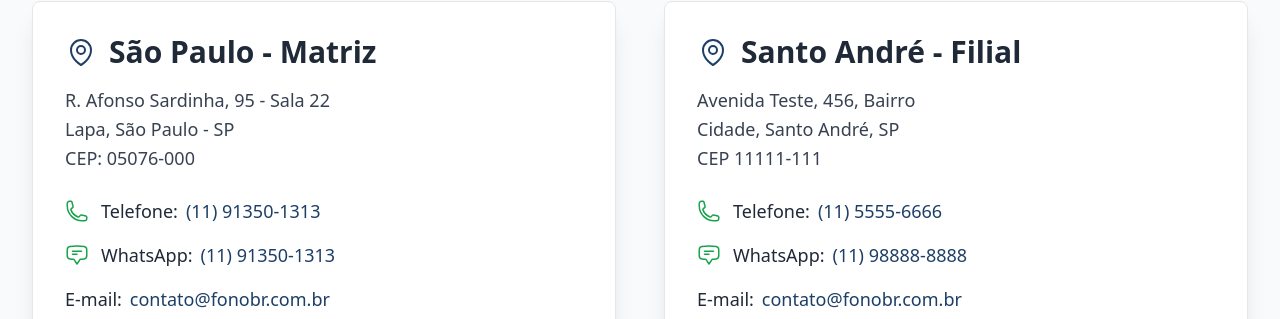
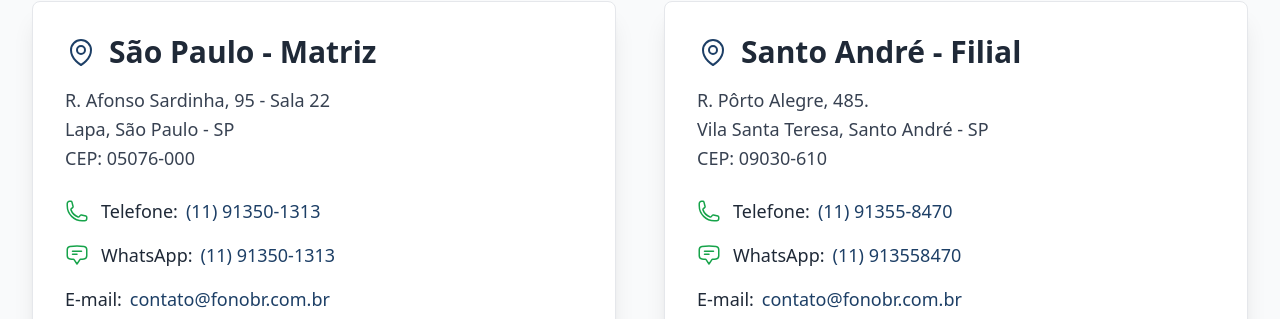
Before and after one commit to dhymas1st/fonobr, a Next.js app: page /contato in a window 1280 px wide. Shown: the part 314-633 px from the top of the page. Built offline with nearby package versions, Linux system fonts and the light colour scheme.

Commit message:
feat: Endereço na página de contato Santo André

```diff
--- a/src/app/(main)/contato/page.tsx
+++ b/src/app/(main)/contato/page.tsx
@@ -124,8 +124,9 @@ const ContactPage: React.FC = () => {
             {/* Mapa Google Maps (placeholder) */}
             <div className="mt-8 h-64 bg-gray-200 rounded-lg overflow-hidden shadow-inner flex items-center justify-center text-gray-500">
               {/* Substitua por um iframe real do Google Maps */}
+
               <iframe
-                src="https://www.google.com/maps/search/?api=1&query=FonoBR+S%C3%A3o+Paulo+R.+Afonso+Sardinha,+95+-+Sala+22,+Lapa,+S%C3%A3o+Paulo+-+SP"
+                src="https://www.google.com/maps/embed?pb=!1m18!1m12!1m3!1d3658.28249935653!2d-46.704791199999995!3d-23.5223397!2m3!1f0!2f0!3f0!3m2!1i1024!2i768!4f13.1!3m3!1m2!1s0x94cef941a8d4590b%3A0x5cd7ac2a2249a299!2sFono%20BR%20-%20Aparelhos%20Auditivos%20-%20Lapa!5e0!3m2!1spt-BR!2sbr!4v1768310595697!5m2!1spt-BR!2sbr"
                 width="100%"
                 height="100%"
                 style={{ border: 0 }}
@@ -149,11 +150,11 @@ const ContactPage: React.FC = () => {
               Santo André - Filial
             </h2>
             <address className="not-italic text-gray-700 text-lg leading-relaxed mb-6">
-              Avenida Teste, 456, Bairro
+              R. Pôrto Alegre, 485.
               <br />
-              Cidade, Santo André, SP
+              Vila Santa Teresa, Santo André - SP
               <br />
-              CEP 11111-111
+              CEP: 09030-610
             </address>
             <div className="space-y-4">
               <p className="flex items-center text-gray-800 text-lg">
@@ -163,11 +164,11 @@ const ContactPage: React.FC = () => {
                 />
                 Telefone:{" "}
                 <a
-                  href="tel:+551155556666"
+                  href="tel:+5511913558470"
                   className="ml-2 text-[#1d3f66] hover:underline transition duration-200"
                   aria-label="Ligar para telefone da FonoBR Filial Santo André"
                 >
-                  (11) 5555-6666
+                  (11) 91355-8470
                 </a>
               </p>
               <p className="flex items-center text-gray-800 text-lg">
@@ -177,13 +178,13 @@ const ContactPage: React.FC = () => {
                 />
                 WhatsApp:{" "}
                 <a
-                  href="https://wa.me/5511988888888?text=Olá,%20gostaria%20de%20contato%20com%20a%20Filial%20de%20Santo%20André."
+                  href="https://wa.me/5511913558470?text=Olá,%20gostaria%20de%20contato%20com%20a%20Filial%20de%20Santo%20André."
                   target="_blank"
                   rel="noopener noreferrer"
                   className="ml-2 text-[#1d3f66] hover:underline transition duration-200"
                   aria-label="Enviar mensagem para FonoBR Filial de Santo André via WhatsApp"
                 >
-                  (11) 98888-8888
+                  (11) 913558470
                 </a>
               </p>
               <p className="flex items-center text-gray-800 text-lg">
@@ -200,7 +201,7 @@ const ContactPage: React.FC = () => {
             {/* Mapa Google Maps (placeholder) */}
             <div className="mt-8 h-64 bg-gray-200 rounded-lg overflow-hidden shadow-inner flex items-center justify-center text-gray-500">
               <iframe
-                src="https://www.google.com/maps/embed?pb=!1m18!1m12!1m3!1d15312.345678901234!2d-46.6333096!3d-23.5505199!2m3!1f0!2f0!3f0!3m2!1i1024!2i768!4f13.1!3m3!1m2!1s0x94ce59a35e4e5e49%3A0x6b8d9e6e5a6b7c8d!2sSanto%20Andr%C3%A9%2C%20SP!5e0!3m2!1spt-BR!2sbr!4v1678901234567!5m2!1spt-BR!2sbr"
+                src="https://www.google.com/maps/embed?pb=!1m18!1m12!1m3!1d3654.186638214908!2d-46.530655249999995!3d-23.66928265!2m3!1f0!2f0!3f0!3m2!1i1024!2i768!4f13.1!3m3!1m2!1s0x94ce439ebf640739%3A0xe2709545f7555495!2sFono%20BR%20-%20Aparelhos%20Auditivos%20-%20Santo%20Andr%C3%A9!5e0!3m2!1spt-BR!2sbr!4v1768316172046!5m2!1spt-BR!2sbr"
                 width="100%"
                 height="100%"
                 style={{ border: 0 }}
```
